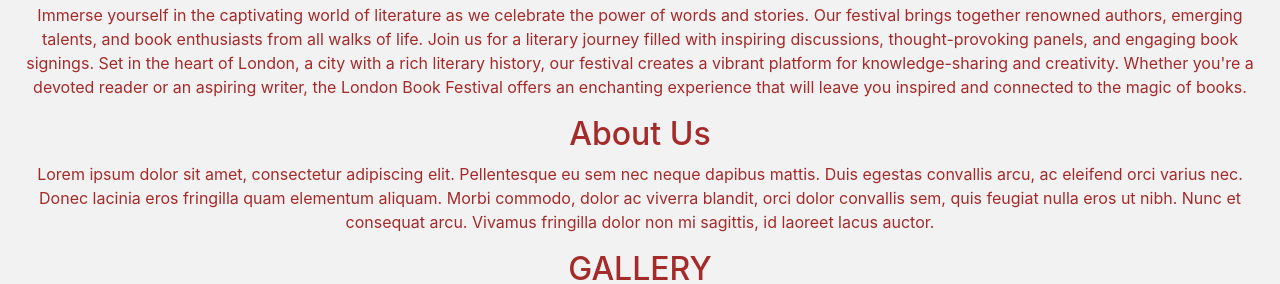
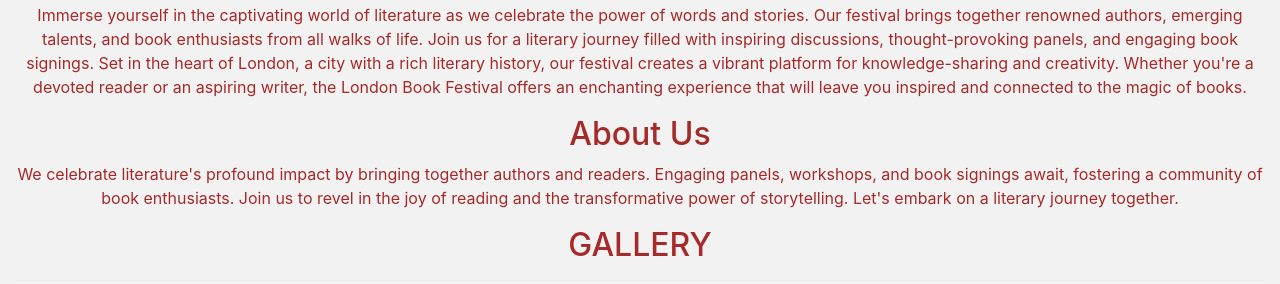
Before and after one commit to Charlywilliams/ourProject, a website: page Index.html in a window 1280 px wide. Shown: the part 889-1173 px from the top of the page. Drawn offline with nearby package versions, Linux system fonts and the light colour scheme; files whose address does not match are found by name.

Commit message:
Update Index.html

```diff
--- a/Index.html
+++ b/Index.html
@@ -81,13 +81,7 @@
         <div>
           <h2>About Us</h2>
           <p>
-            Lorem ipsum dolor sit amet, consectetur adipiscing elit.
-            Pellentesque eu sem nec neque dapibus mattis. Duis egestas convallis
-            arcu, ac eleifend orci varius nec. Donec lacinia eros fringilla quam
-            elementum aliquam. Morbi commodo, dolor ac viverra blandit, orci
-            dolor convallis sem, quis feugiat nulla eros ut nibh. Nunc et
-            consequat arcu. Vivamus fringilla dolor non mi sagittis, id laoreet
-            lacus auctor.
+            We celebrate literature's profound impact by bringing together authors and readers. Engaging panels, workshops, and book signings await, fostering a community of book enthusiasts. Join us to revel in the joy of reading and the transformative power of storytelling. Let's embark on a literary journey together.
           </p>
         </div>
 
```
